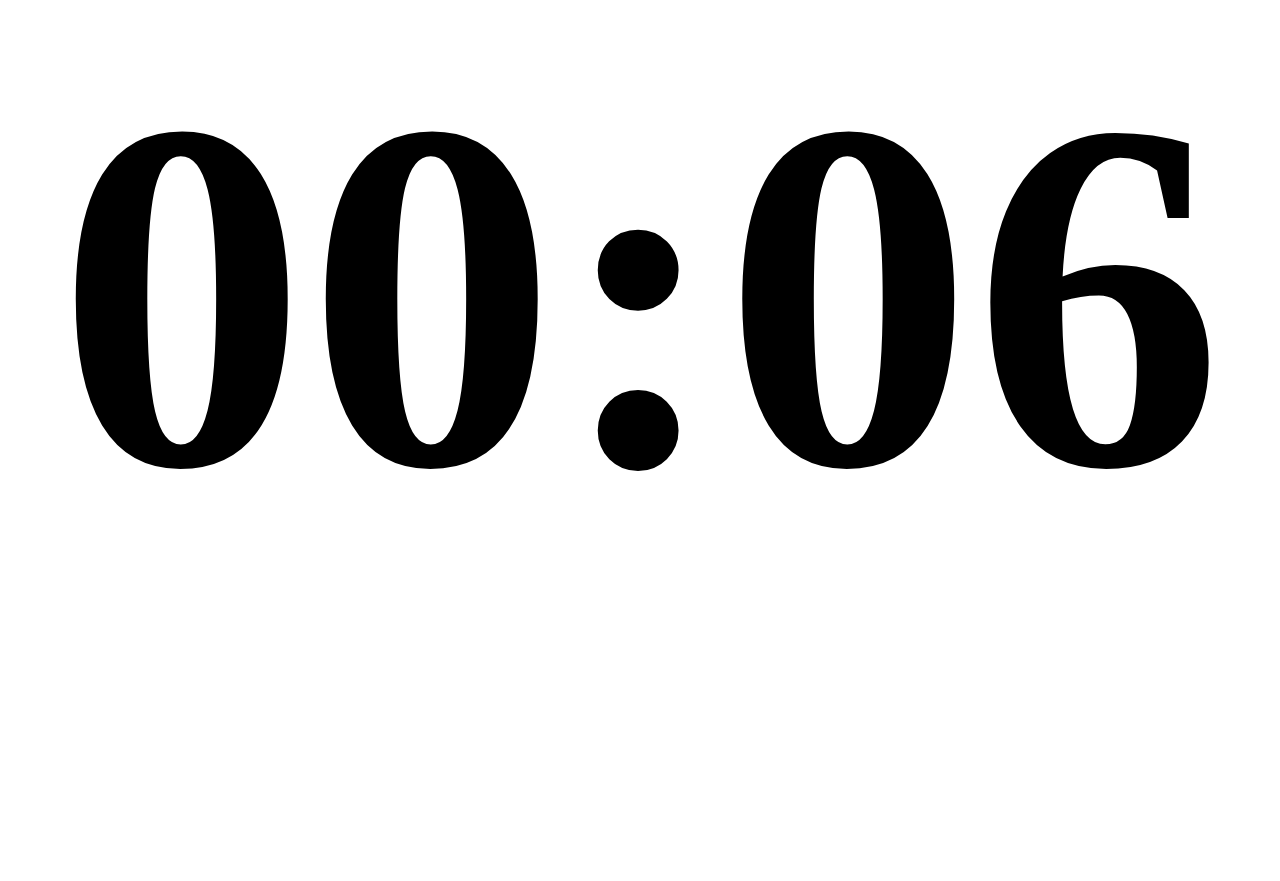
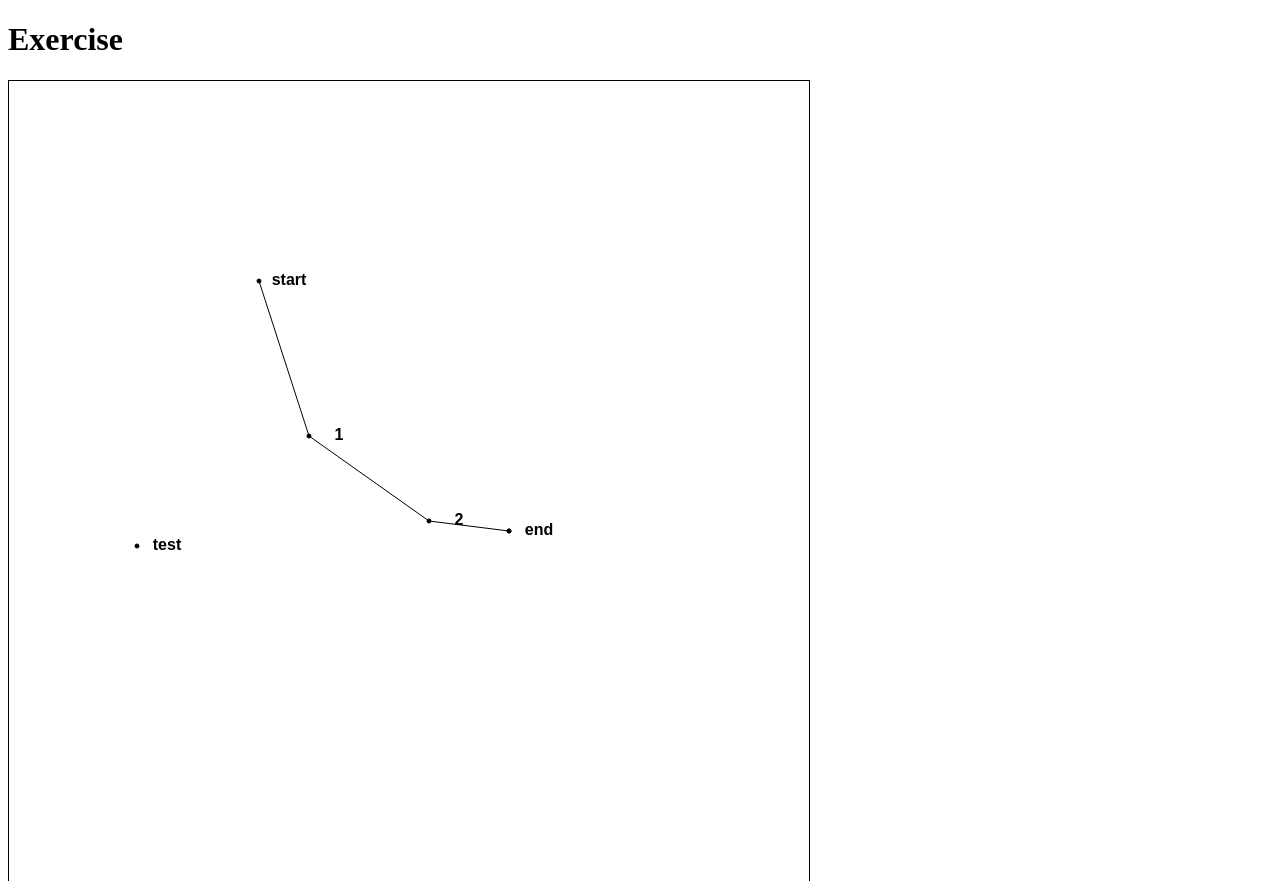
Before and after one commit to renatofabri/renatofabri.github.io, a plain HTML site: page index.html in a window 1280 px wide. Shown: the top 881 px of the page. Drawn offline with Linux system fonts and the light colour scheme.

Commit message:
Update index.html
WIP

```diff
--- a/index.html
+++ b/index.html
@@ -1,3 +1,93 @@
+<!DOCTYPE html>
+<html>
+<head>
+  <title>Exercise</title>
+  <style>
+    canvas {
+      width: 800px;
+      height: 800px;
+      border: 1px solid black;
+    }
+  </style>
+</head>
+
+<body>
+  <h1>Exercise</h1>
+  <canvas id="graphCanvas" width="800" height="800">
+    Your browser does not support the canvas element.
+  </canvas>
+  <script>
+    // half the width and height of the canvas
+    canvasOffsetX = canvasOffsetY = 400;
+
+    function writeToCanvas(text, context, coordinates) {
+      context.font = "bold 16px Arial";
+      context.textAlign = 'center';
+      context.textBaseline = 'middle';
+      context.fillText(text, coordinates[0]+30, coordinates[1]);
+    }
+
+    function plotCircle(coordinates, description="", color="black", radius=2) {
+      var canvas = document.getElementById("graphCanvas");
+      var context = canvas.getContext("2d");
+      context.beginPath();
+      context.arc(coordinates[0], coordinates[1], radius, 0, 2 * Math.PI, false);
+      context.fillStyle = color;
+      context.fill();
+      writeToCanvas(description, context, coordinates);
+      context.stroke();
+    }
+
+    function plotPolyline(coordinatesArray) {
+
+      var canvas = document.getElementById("graphCanvas");
+      var context = canvas.getContext("2d");
+      context.beginPath();
+
+      var start = toCanvas(coordinatesArray[0]);
+      plotCircle(start, "start");
+
+      var end = toCanvas(coordinatesArray[coordinatesArray.length-1]);
+      plotCircle(end, "end");
+
+      context.moveTo(coordinatesArray[0][0]+canvasOffsetX, coordinatesArray[0][1]+canvasOffsetY);
+      for (var i = 1; i < coordinatesArray.length; i++) {
+        var pos = coordinatesArray[i];
+        pos = toCanvas(pos);
+        context.lineTo(pos[0], pos[1]);
+      }
+      context.stroke();
+
+      for (var i = 1; i < coordinatesArray.length -1; i++) {
+        var pos = coordinatesArray[i];
+        pos = toCanvas(pos);
+        plotCircle(pos, i);
+      }
+
+    }
+    // canvas starts at 0,0 in the top left corner, so we have to fix it
+    function toCanvas(pos) {
+      return [pos[0]+canvasOffsetX, pos[1]+canvasOffsetY];
+    }
+
+    // from input.csv, but only half of it to be an actual line
+    var coordinatesArray = [
+      [-150,-200],
+      [-100,-45],
+      [20,40],
+      [100,50],
+      // [-150,-200],
+      // [125,100],
+      // [200,150],
+      // [300,175],
+    ];
+
+    plotPolyline(coordinatesArray);
+    plotCircle([128, 465], "test");
+
+  </script>
+</body>
+</html>
 <!-- <!DOCTYPE html>
 <html>
     <head>
@@ -21,7 +111,7 @@
       "https://unpkg.com/material-components-web@latest/dist/material-components-web.min.js"></script>
     <!-- Contact me at: renato[underscore]sfabri[at]hotmail[dot]com.
 </html>
- -->
+
 <html>
   <head>
     <script>
@@ -53,3 +143,4 @@
     </div>
   </body>
 </html>
+ -->
```
